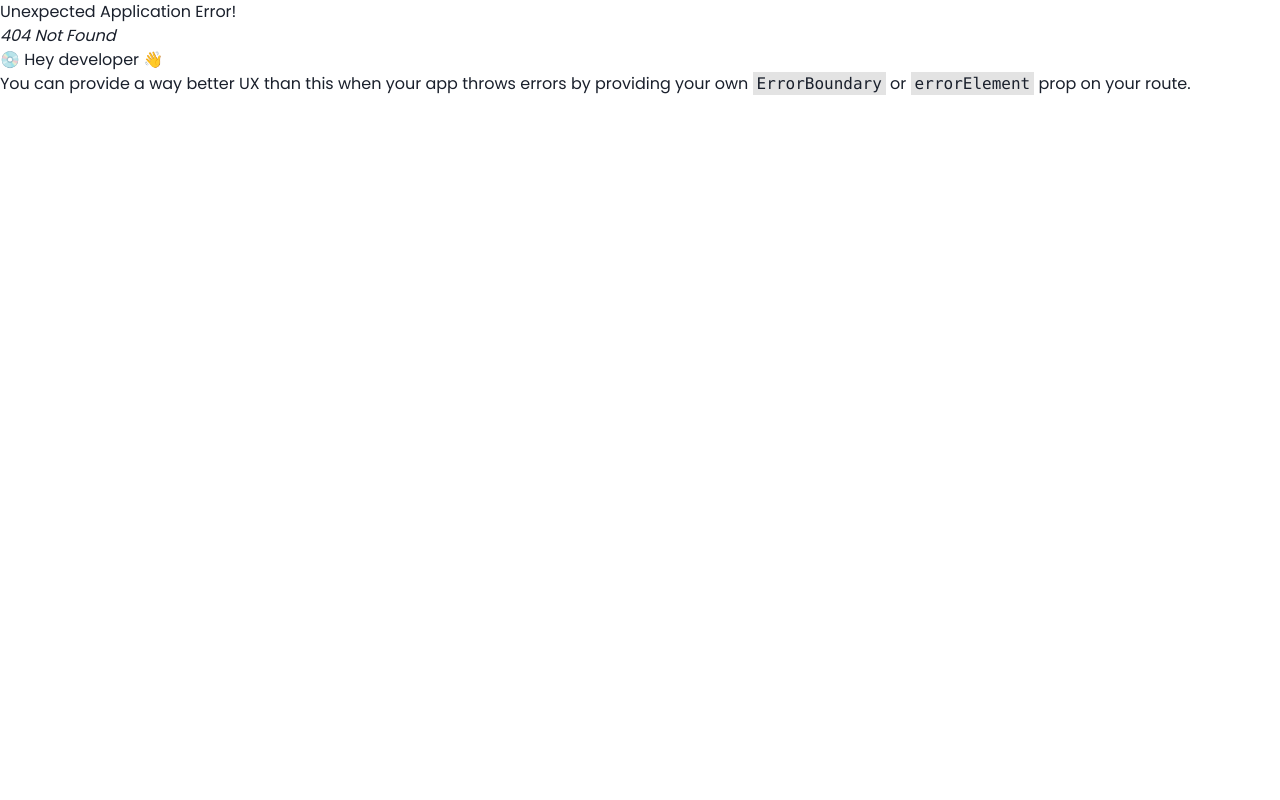
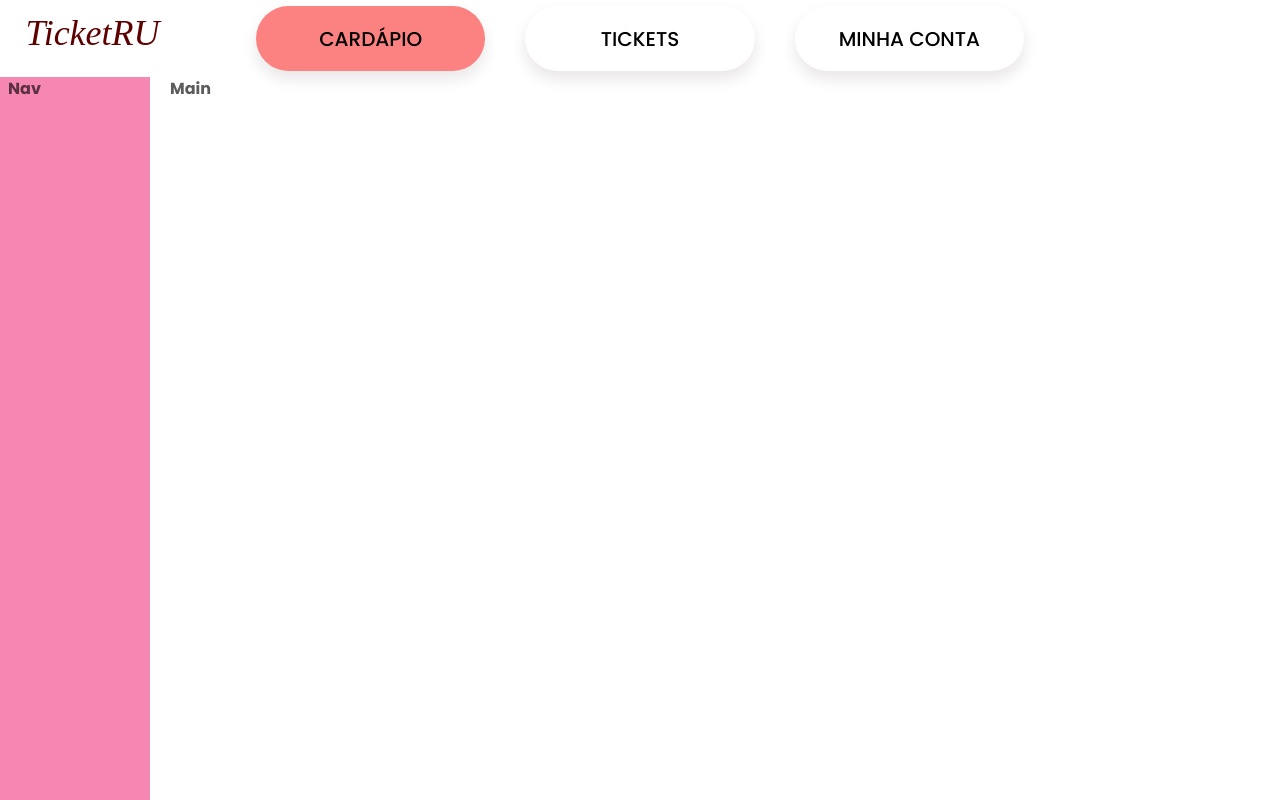
Before and after one commit to JoaoFernandoGoncalves/Trab-CS, a React (Vite) app in the folder frontend/: page /cardapio in a window 1280 px wide. Before the commit this address had no page. Built offline with nearby package versions, Linux system fonts and the light colour scheme.

Commit message:
cardapio etc

```diff
--- /dev/null
+++ b/frontend/src/Cardapio.jsx
@@ -0,0 +1,87 @@
+import {
+  Button,
+  Stack,
+  Box,
+  SimpleGrid,
+  Image,
+  Text,
+  Center,
+  VStack,
+  Grid,
+  GridItem,
+} from '@chakra-ui/react';
+import { BotaoBonito } from './components/BotaoBonito';
+import { useEffect } from 'react';
+import { useState } from 'react';
+import { useNavigate } from 'react-router-dom';
+import api from './api';
+import '@fontsource/poppins/300.css';
+import '@fontsource/poppins/400.css';
+import '@fontsource/poppins/500.css';
+import '@fontsource/poppins/600.css';
+import '@fontsource/poppins/700.css';
+
+export function Cardapio() {
+  const navigate = useNavigate();
+
+  // useEffect(() => {
+  //   if (!sessionStorage.getItem('access_token')) {
+  //     navigate('/');
+  //   }
+  //   api
+  //     .get('/user/loggedin/' + sessionStorage.getItem('access_token'))
+  //     .catch(() => {
+  //       navigate('/');
+  //     });
+  // }, []);
+
+  return (
+    <Grid
+      templateAreas={`"header header"
+                  "nav main"`}
+      gridTemplateRows={'65px 1fr'}
+      gridTemplateColumns={'150px 1fr'}
+      h="100vh"
+      gap="3"
+      color="blackAlpha.700"
+      fontWeight="bold"
+    >
+      <GridItem area={'header'}>
+        <Text
+          style={{
+            display: 'flex',
+            alignItems: 'center',
+            justifyContent: 'center',
+            height: '65px',
+          }}
+          padding="2%"
+          as="i"
+          fontSize="4xl"
+          fontFamily="Baskervville"
+          fontWeight={500}
+          color="#5F0000"
+          position="absolute"
+        >
+          TicketRU
+        </Text>
+        <SimpleGrid pl="20%" pr="20%" pt="6px" columns={3} spacing={10}>
+          <BotaoBonito
+            title="Cardápio"
+            height="65px"
+            fontSize="20px"
+            color="red.400"
+            backgroundColor="red.300"
+          />
+          <BotaoBonito title="Tickets" height="65px" fontSize="20px" />
+          <BotaoBonito title="Minha Conta" height="65px" fontSize="20px" />
+        </SimpleGrid>
+      </GridItem>
+      <GridItem pl="2" bg="pink.300" area={'nav'}>
+        Nav
+      </GridItem>
+      <GridItem pl="2" area={'main'}>
+        Main
+      </GridItem>
+    </Grid>
+  );
+}
--- a/frontend/src/Login.jsx
+++ b/frontend/src/Login.jsx
@@ -8,7 +8,7 @@ import {
   Center,
   VStack,
 } from '@chakra-ui/react';
-import { useState } from 'react';
+import { useState, useEffect } from 'react';
 import { InputLogin } from './components/inputLogin';
 import { uem } from './assets/images';
 import { Link, useNavigate } from 'react-router-dom';
@@ -26,32 +26,25 @@ export function Login() {
   const [invalid, setInvalid] = useState(false);
   const navigate = useNavigate();
 
-  const validateEmail = (email) => {
-    return String(email)
-      .toLowerCase()
-      .match(
-        /^(([^<>()[\]\\.,;:\s@"]+(\.[^<>()[\]\\.,;:\s@"]+)*)|.(".+"))@((\[[0-9]{1,3}\.[0-9]{1,3}\.[0-9]{1,3}\.[0-9]{1,3}\])|(([a-zA-Z\-0-9]+\.)+[a-zA-Z]{2,}))$/
-      );
-  };
+  useEffect(() => {
+    if (sessionStorage.getItem('access_token')) {
+      navigate('/cardapio');
+    }
+  }, []);
 
   const handleClick = () => {
-    let getStr = `/usuario_nome/${user}`;
-    if (validateEmail(user)) {
-      getStr = `/usuario_email/${user}`;
-    }
-
+    const formData = new FormData();
+    formData.append('username', user);
+    formData.append('password', password);
     api
-      .get(getStr)
+      .post('/login', formData)
       .then((response) => {
         if (response.status === 200) {
-          if (response.data.senha === password) navigate('/home');
-          else {
-            setErro('Credênciais inválidas');
-            setInvalid(true);
-          }
+          sessionStorage.setItem('access_token', response.data.access_token);
+          navigate('/cardapio');
         }
       })
-      .catch((error) => {
+      .catch(() => {
         setErro('Credênciais inválidas');
         setInvalid(true);
       });
--- /dev/null
+++ b/frontend/src/components/botaoBonito.jsx
@@ -0,0 +1,42 @@
+import React, { useEffect } from 'react';
+import { Button } from '@chakra-ui/react';
+import { Box } from '@chakra-ui/react';
+import { Input, InputGroup, InputRightElement } from '@chakra-ui/react';
+import { FormLabel } from '@chakra-ui/react';
+import { ViewIcon, ViewOffIcon } from '@chakra-ui/icons';
+
+export function BotaoBonito(props) {
+  return (
+    <Box
+      height={props.height || '50px'}
+      fontSize={props.fontSize || '12px'}
+      display={'flex'}
+      alignItems={'center'}
+      justifyContent={'center'}
+      padding="2px"
+      textTransform="uppercase"
+      fontWeight={500}
+      color={'#000'}
+      backgroundColor={props.backgroundColor || '#fff'}
+      border="none"
+      borderRadius="45px"
+      boxShadow={'0px 8px 15px rgba(40, 0, 0, 0.1)'}
+      transition="all 0.3s ease 0s"
+      cursor="pointer"
+      outline="none"
+      _hover={{
+        backgroundColor: 'red.400',
+        boxShadow: '0px 15px 20px rgba(95, 0, 0, 0.2)',
+        color: '#fff',
+        fontWeight: 700,
+        letterSpacing: '2.5px',
+      }}
+      _active={{
+        transform: 'translateY(3px)',
+      }}
+      onClick={props.onClick}
+    >
+      {props.title || 'Botão'}
+    </Box>
+  );
+}
--- a/frontend/src/routes.jsx
+++ b/frontend/src/routes.jsx
@@ -1,6 +1,6 @@
-import { Layout } from './components/Layout';
 import { Login } from './Login';
 import { Cadastro } from './Cadastro';
+import { Cardapio } from './Cardapio';
 
 const routes = [
   {
@@ -12,8 +12,8 @@ const routes = [
     element: <Cadastro />,
   },
   {
-    path: '/app',
-    element: <Layout />,
+    path: '/cardapio',
+    element: <Cardapio />,
   },
 ];
 
```
Also changed, not shown: 1 other file (tests, documents, lock files or other folders).
